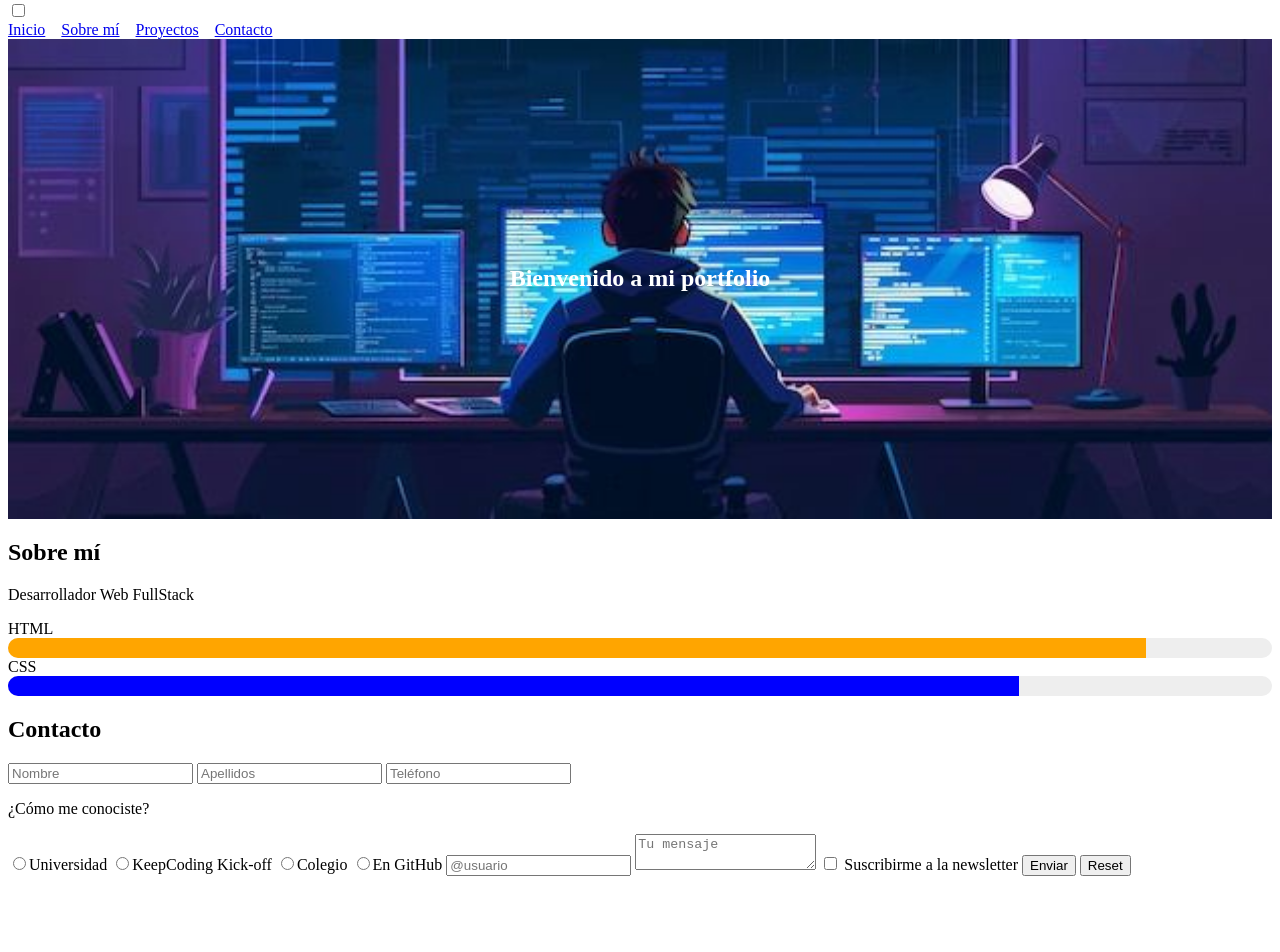
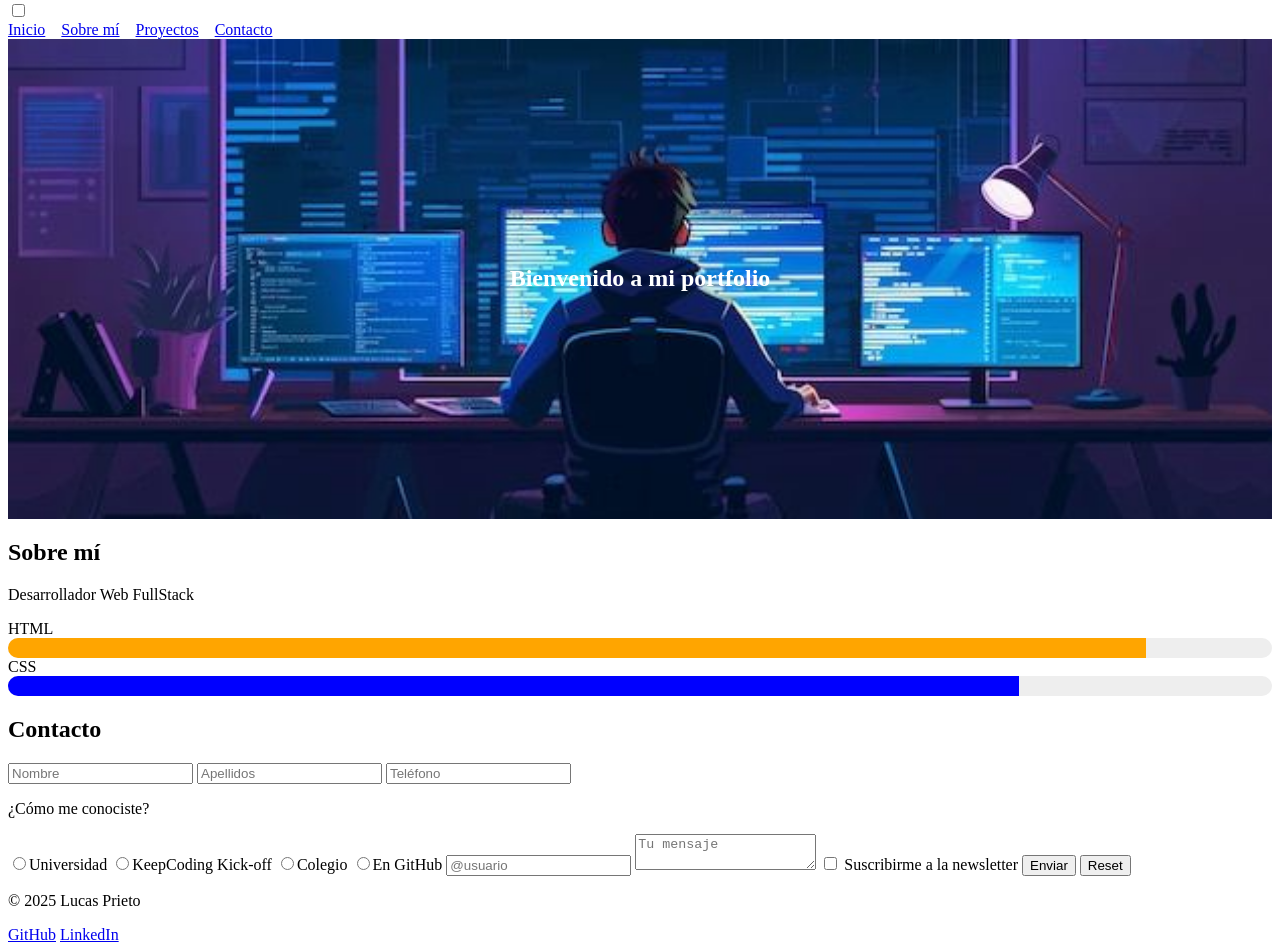
Before and after one commit to LucasPrietoAlmeida/portfolio_KeepCoding, a plain HTML site: page index.html in a window 1280 px wide. Shown: the part 79-1031 px from the top of the page. Before the commit the page ends 963 px from the top, so only its background shows below. Drawn offline with Linux system fonts and the light colour scheme.

Commit message:
Add footer with social links

```diff
--- a/index.html
+++ b/index.html
@@ -59,6 +59,10 @@
       </form>
     </section>
   </main>
-  <footer></footer>
+  <footer>
+    <p>© 2025 Lucas Prieto</p>
+    <a href="https://github.com/LucasPrietoAlmeida/">GitHub</a>
+    <a href="https://www.linkedin.com/in/lucas-prieto-almeida/">LinkedIn</a>
+  </footer>
 </body>
 </html>
```
